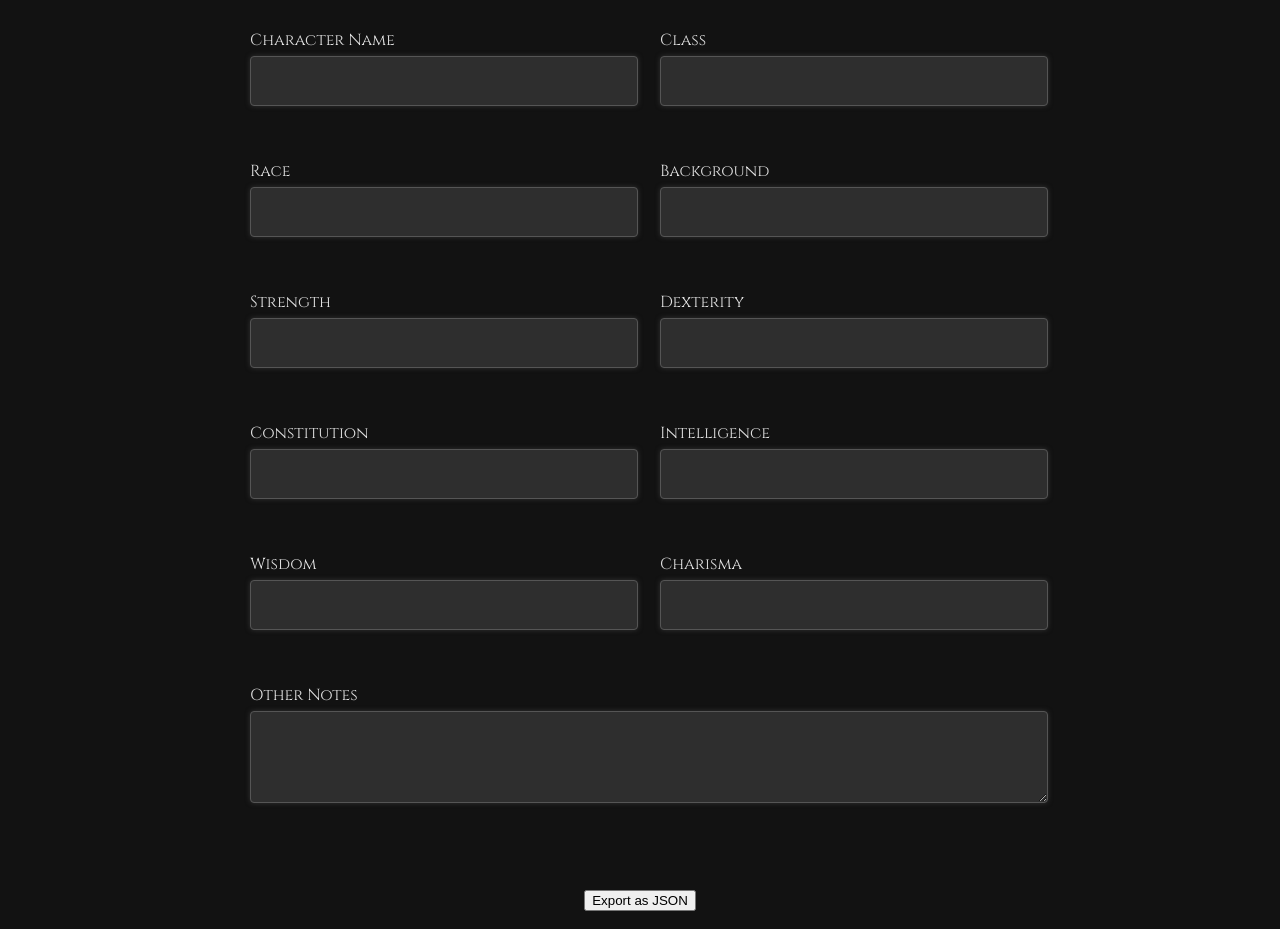
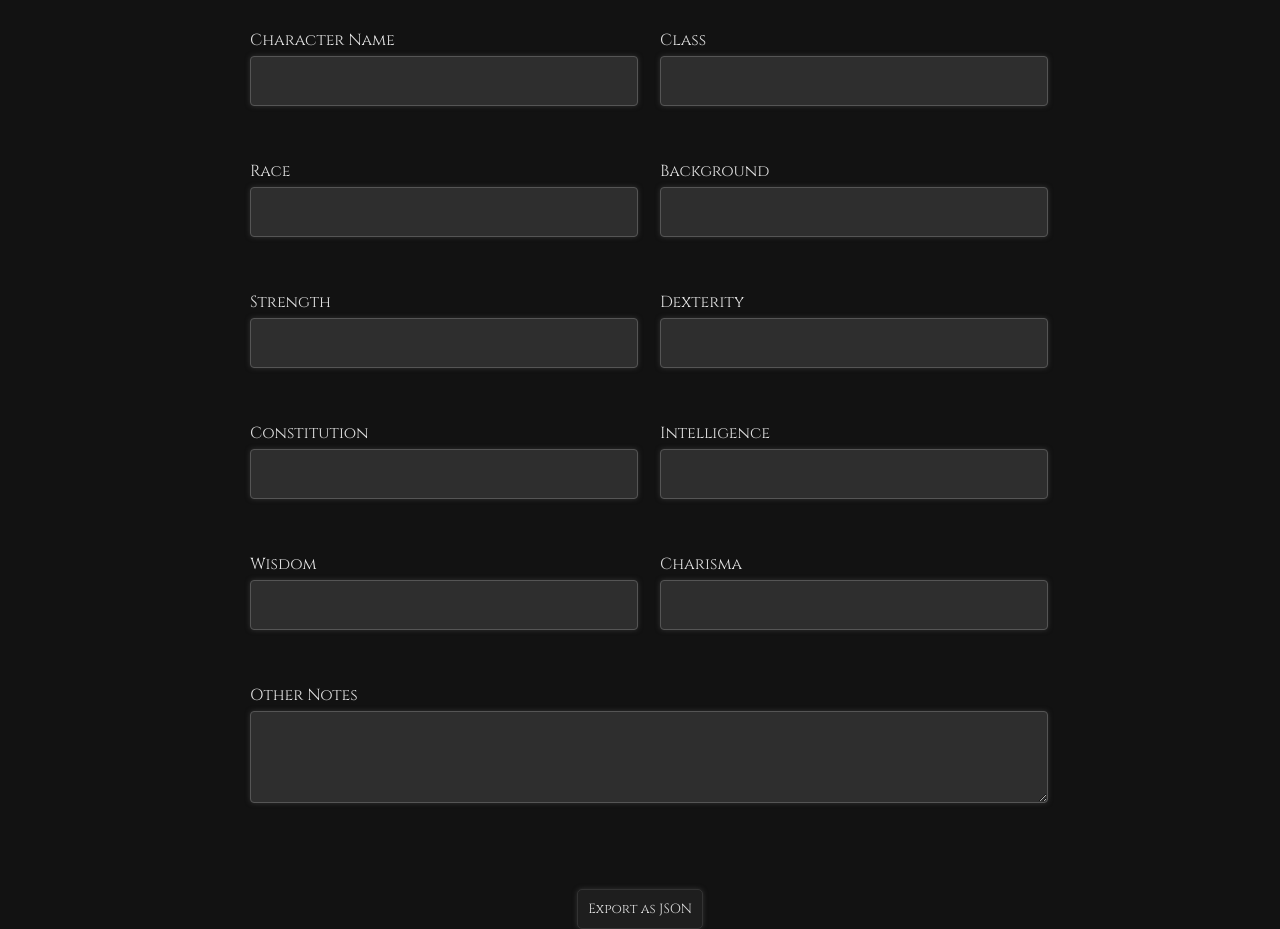
Before and after one commit to Wilk087/wilk087.github.io, a plain HTML site: page charsheet.html in a window 1280 px wide. Shown: the part 67-996 px from the top of the page. Drawn offline with Linux system fonts and the light colour scheme.

Commit message:
updated button design

```diff
--- a/diceStyle.css
+++ b/diceStyle.css
@@ -55,6 +55,10 @@ button {
     margin-top: 0; /* Ensure alignment with select */
 }
 
+button:hover {
+    background-color: #333;
+}
+
 p {
     text-align: center;
     font-size: 100px;
--- a/style.css
+++ b/style.css
@@ -56,3 +56,19 @@ input, textarea {
     border-radius: 4px;
     color: #e0e0e0;
 }
+
+button {
+    font-family: 'Cinzel', serif;
+    padding: 10px;
+    border: 1px solid #333;
+    border-radius: 5px;
+    box-shadow: 0 0 5px #333;
+    background-color: #1e1e1e;
+    color: #e0e0e0;
+    cursor: pointer;
+    margin-top: 0; /* Ensure alignment with select */
+}
+
+button:hover {
+    background-color: #333;
+}
```
Also changed, not shown: stylesheet.css (+20 -0 lines).
